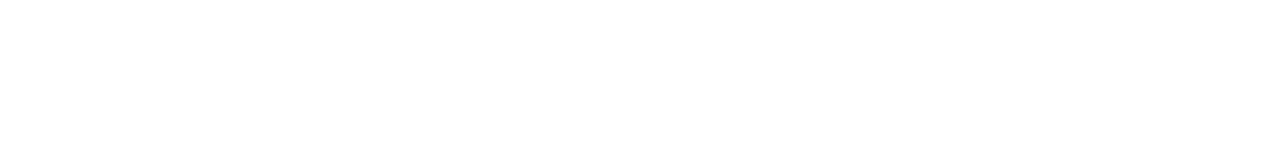
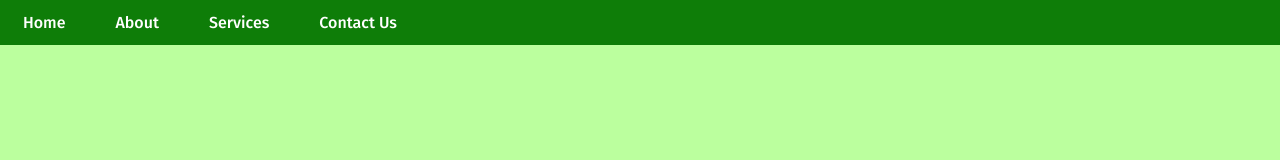
Before and after one commit to Saurav-Sarwan/Sigma-Web-Development-Course, a plain HTML site: page Video 33 - Exercise 4/index.html in a window 1280 px wide. Drawn offline with Linux system fonts and the light colour scheme.

Commit message:
Exercise-4 Completed

```diff
--- a/Video 33 - Exercise 4/index.html
+++ b/Video 33 - Exercise 4/index.html
@@ -1,11 +1,70 @@
 <!DOCTYPE html>
 <html lang="en">
+
 <head>
     <meta charset="UTF-8">
     <meta name="viewport" content="width=device-width, initial-scale=1.0">
     <title>Exercise 4</title>
+    <style>
+        @import url('https://fonts.googleapis.com/css2?family=Fira+Sans:ital,wght@0,100;0,200;0,300;0,400;0,500;0,600;0,700;0,800;0,900;1,100;1,200;1,300;1,400;1,500;1,600;1,700;1,800;1,900&display=swap');
+
+        /* :root {
+            --pri-color: #b451ed;
+            --sec-color: #f9cdff;
+            --text-color: white;
+        } */
+
+        :root {
+            --pri-color: #0e7d08;
+            --sec-color: #bbff9e;
+            --text-color: white;
+        }
+
+
+        * {
+            margin: 0;
+            padding: 0;
+        }
+
+        body {
+            background-color: var(--sec-color);
+        }
+
+        nav {
+            background-color: var(--pri-color);
+            padding: 13px 0;
+        }
+
+        ul li {
+            list-style: none;
+            display: inline;
+            padding: 23px;
+            font-family: "Fira Sans", sans-serif;
+            font-weight: 500;
+            font-style: normal;
+        }
+
+        ul li a{
+            color: var(--text-color);
+            text-decoration: none;
+        }
+
+    </style>
 </head>
+
 <body>
+    <div>
+        <nav>
+            <ul>
+                <li><a href="/">Home</a></li>
+                <li><a href="/">About</a></li>
+                <li><a href="/">Services</a></li>
+                <li><a href="/">Contact Us</a></li>
+            </ul>
+        </nav>
+    </div>
+
 
 </body>
+
 </html>
```
